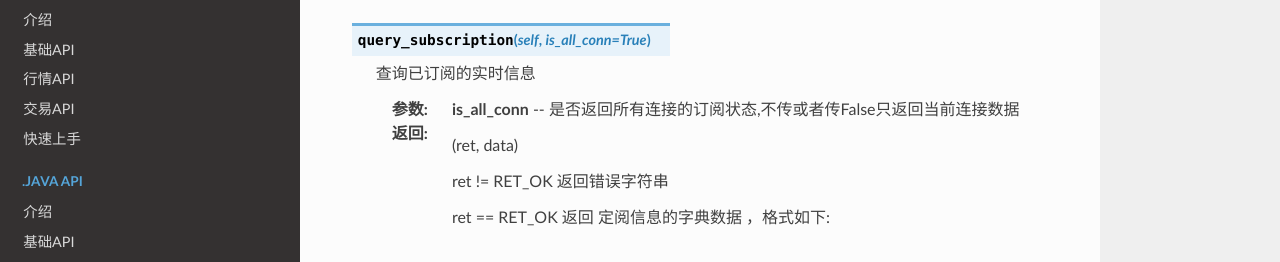
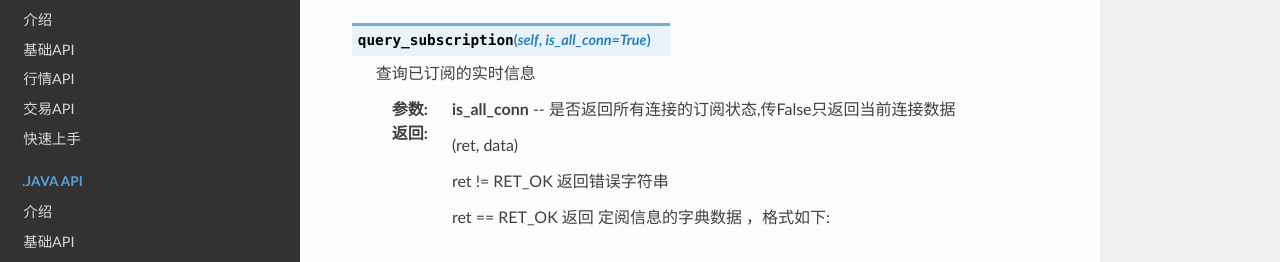
Before and after one commit to FutunnOpen/futu-api-doc, a Sphinx documentation site: the page built from doc_maker/source/api/Quote_API.rst, in a window 1280 px wide and 900 px high, scrolled down 21010 px. Shown: the part 158-420 px from the top of the window. Built offline with Sphinx 7.4.7 and the Read the Docs theme 2.0.0, drawn with Linux system fonts in a browser that asks for light colours.

Commit message:
修正说明

```diff
--- a/doc_maker/source/api/Quote_API.rst
+++ b/doc_maker/source/api/Quote_API.rst
@@ -1040,7 +1040,7 @@ query_subscription
 
  查询已订阅的实时信息
 
- :param is_all_conn: 是否返回所有连接的订阅状态,不传或者传False只返回当前连接数据
+ :param is_all_conn: 是否返回所有连接的订阅状态,传False只返回当前连接数据
  :return: (ret, data)
 
         ret != RET_OK 返回错误字符串
```
